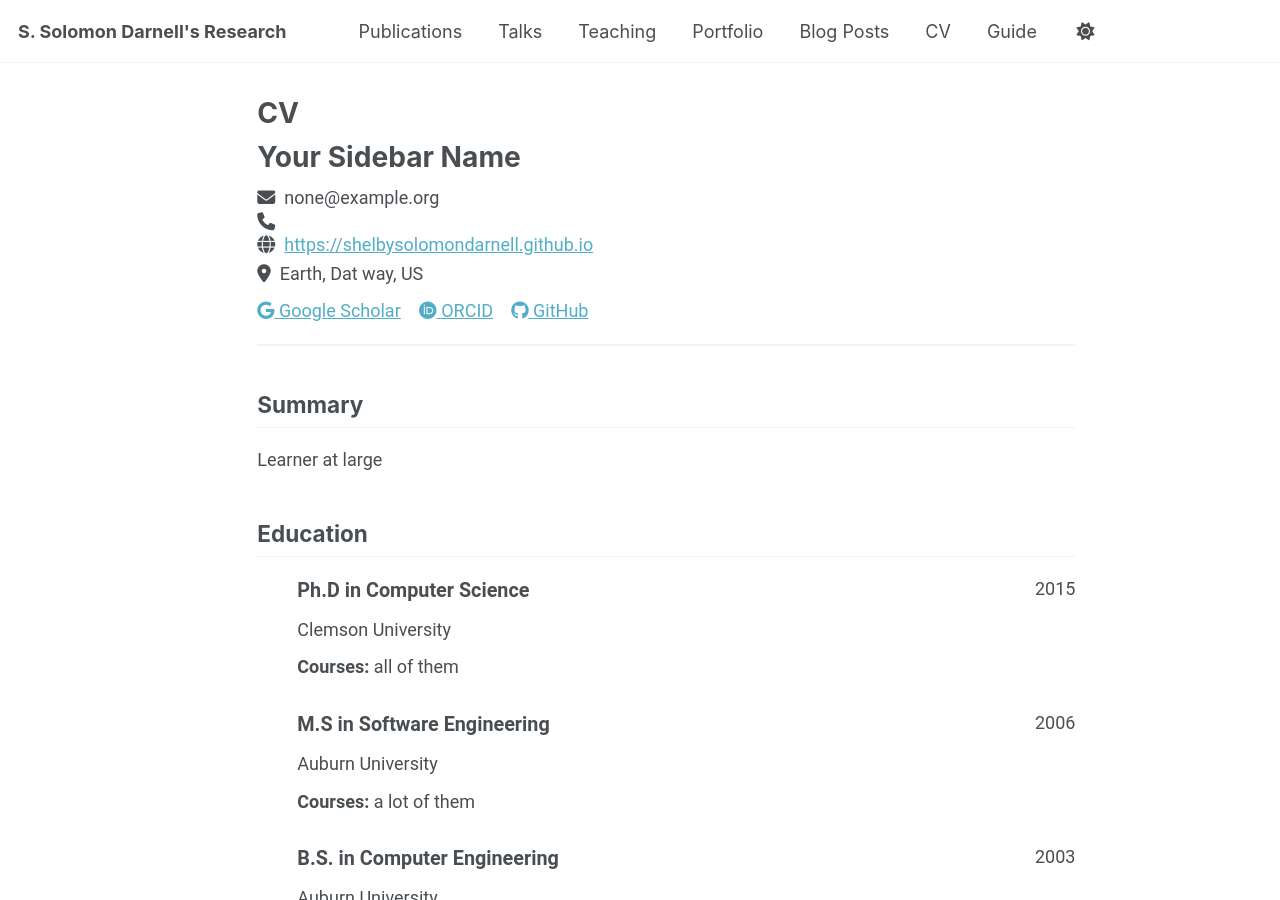
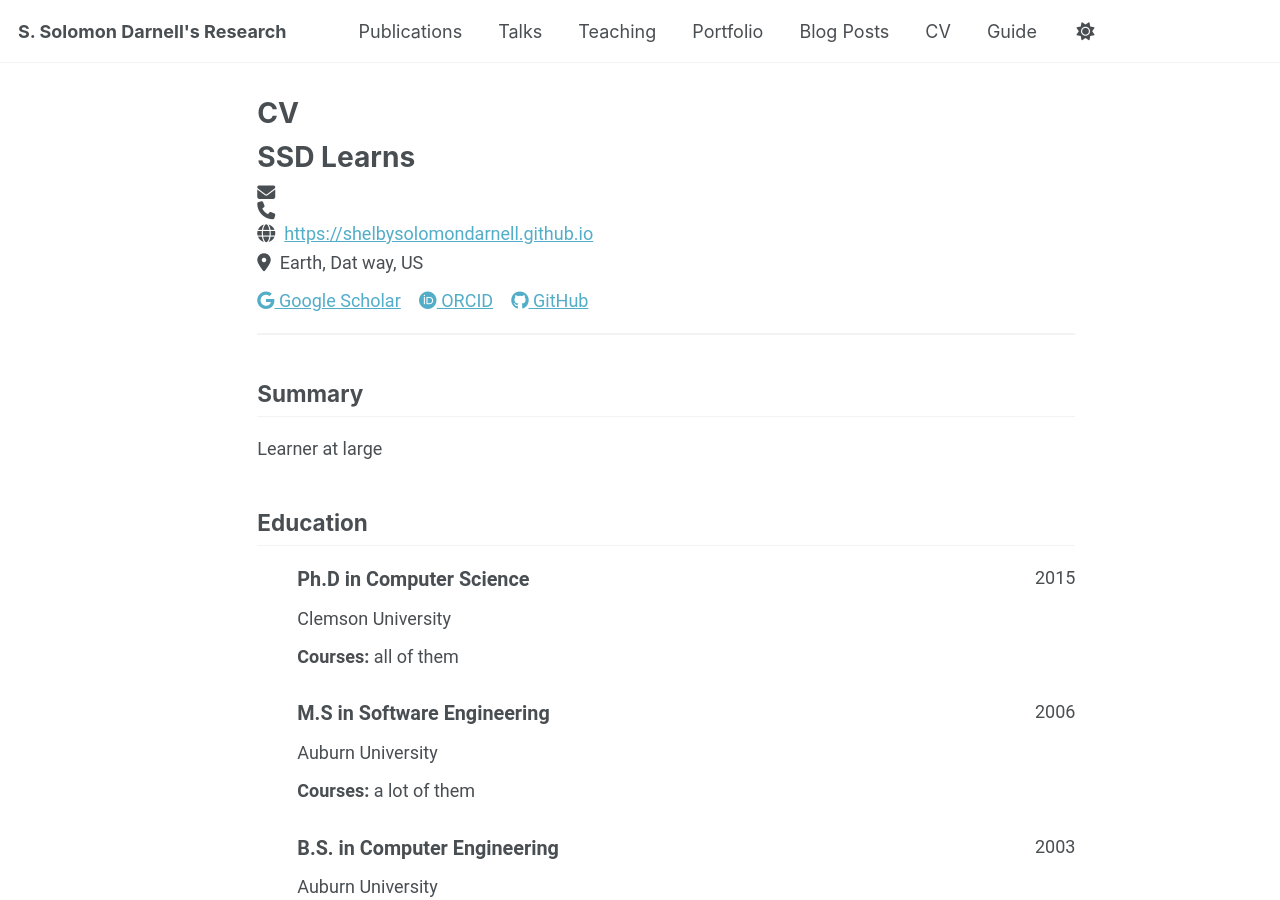
Before and after one commit to ShelbySolomonDarnell/shelbysolomondarnell.github.io, a Jekyll site: the page built from _pages/cv-json.md, in a window 1280 px wide and 900 px high. Built offline with Jekyll 4.4.1, drawn with Linux system fonts in a browser that asks for light colours; a script bundle is joined from its source files by our own code; library files that are not in the unit come from our copies.

Commit message:
Update cv.json

```diff
--- a/_data/cv.json
+++ b/_data/cv.json
@@ -1,7 +1,7 @@
 {
   "basics": {
-    "name": "Your Sidebar Name",
-    "email": "none@example.org",
+    "name": "SSD Learns",
+    "email": "",
     "phone": "",
     "website": "https://shelbysolomondarnell.github.io",
     "summary": "Learner at large",
```
